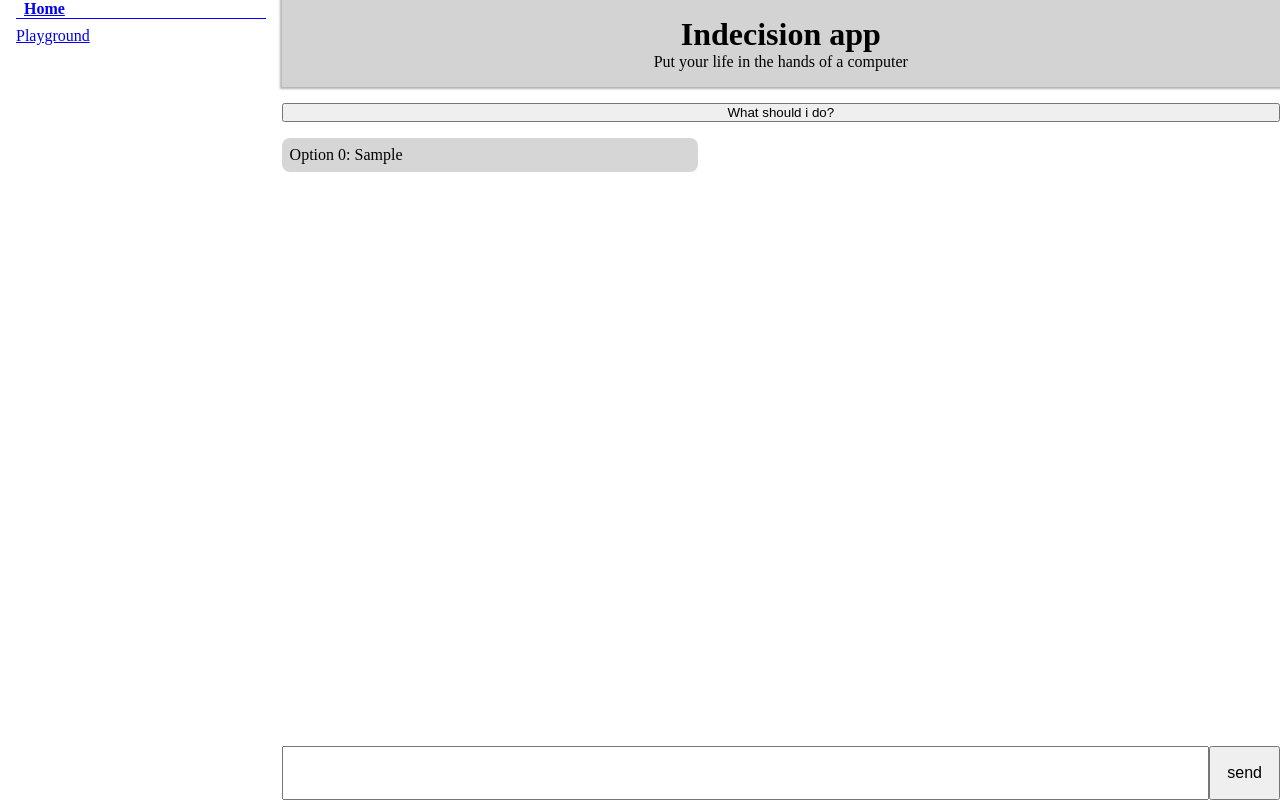
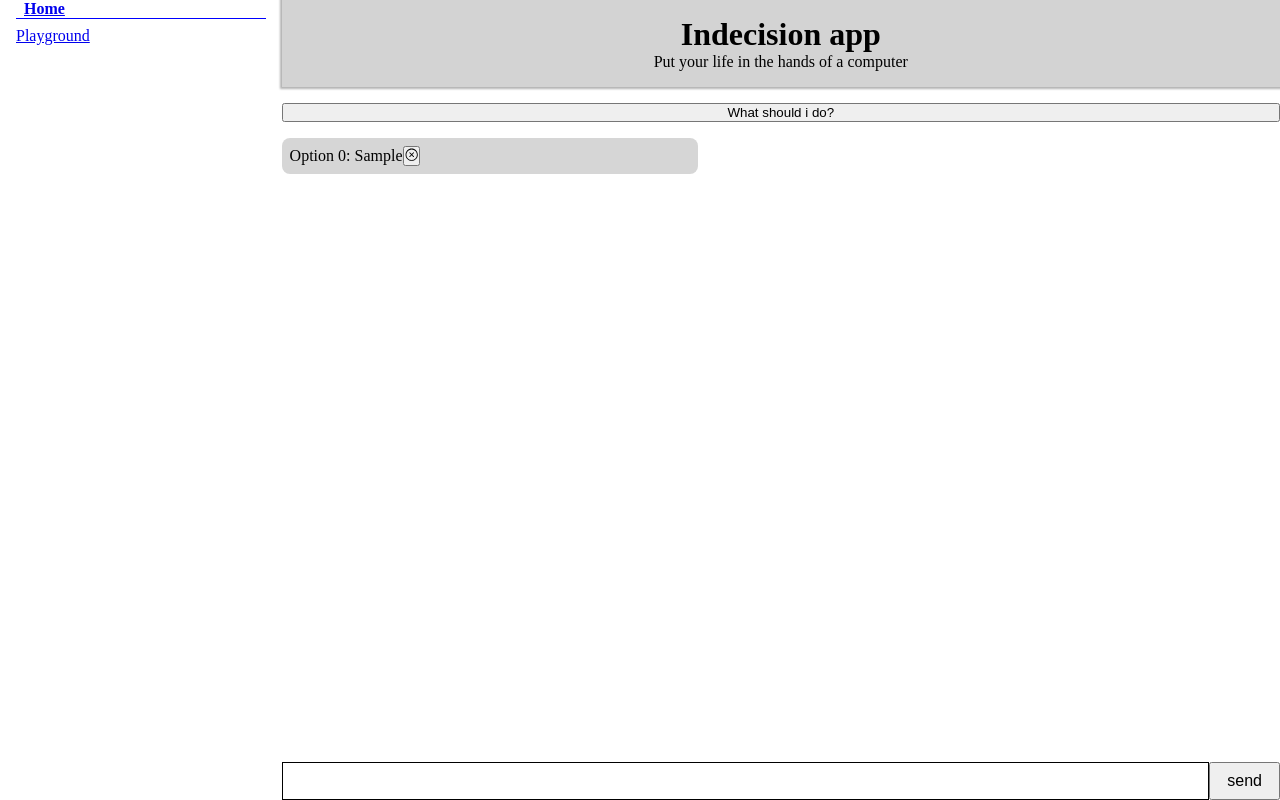
Before and after one commit to thelastofuslinco/complete-react, a React app in the folder indecision-app/: page / in a window 1280 px wide. Both pictures are taken after typing "Sample" into the empty fields and a click on the button "send". Built offline with nearby package versions, Linux system fonts and the light colour scheme.

Commit message:
section 6

```diff
--- a/indecision-app/src/components/Form/index.tsx
+++ b/indecision-app/src/components/Form/index.tsx
@@ -1,60 +1,47 @@
 import React from 'react'
+import { FormContainer } from './styles'
 
 interface State {
-  username: string
   loading: boolean
+  error: Error
 }
-
 interface Props {
-  onSubmit: (value: { username: string }) => Promise<void>
+  onSubmit: (value: string) => Promise<void>
 }
 
 class Form extends React.Component<Props, State> {
   constructor(props) {
     super(props)
-    this.handleSubmit = this.handleSubmit.bind(this)
 
     this.state = {
-      username: '',
-      loading: false
+      loading: false,
+      error: null
     }
   }
+  handleSubmit = (event) => {
+    event.preventDefault()
+    const { text } = event.target
+    this.setState((prevState) => ({ ...prevState, loading: true }))
 
-  handleSubmit(event) {
-    event.preventDefault()
-    const { username } = event.target
-    this.setState((prevValue) => ({ ...prevValue, loading: true }))
-
-    this.props.onSubmit({ username: username.value }).finally(() => {
-      this.setState(() => ({ username: '', loading: false }))
-    })
+    this.props
+      .onSubmit(text.value.trim())
+      .then(() => {
+        text.value = ''
+        this.setState(() => ({ loading: false, error: null }))
+      })
+      .catch((error: Error) => this.setState(() => ({ loading: false, error })))
   }
 
   render(): React.ReactNode {
     return (
-      <div>
-        <form style={{ display: 'flex' }} onSubmit={this.handleSubmit}>
-          <input
-            style={{ padding: '1rem', flex: 1, fontSize: '1rem' }}
-            name="username"
-            value={this.state.username}
-            onChange={(event) =>
-              this.setState((prevValue) => ({
-                ...prevValue,
-                username: event.target.value
-              }))
-            }
-          />
-
-          <button
-            style={{ padding: '0.5rem 1rem', fontSize: '1rem' }}
-            disabled={this.state.loading}
-            type="submit"
-          >
-            send
-          </button>
-        </form>
-      </div>
+      <FormContainer
+        onSubmit={this.handleSubmit}
+        $error={!!this.state.error?.message}
+      >
+        {this.state.error?.message && <span>{this.state.error?.message}</span>}
+        <input name="text" />
+        <button type="submit">send</button>
+      </FormContainer>
     )
   }
 }
--- a/indecision-app/src/components/Form/styles.ts
+++ b/indecision-app/src/components/Form/styles.ts
@@ -0,0 +1,26 @@
+import styled from 'styled-components'
+
+export const FormContainer = styled.form<{ $error: boolean }>`
+  display: flex;
+  position: relative;
+
+  span {
+    position: absolute;
+    bottom: 100%;
+    opacity: 0.5;
+    color: red;
+  }
+
+  input {
+    padding: 0.5rem 1rem;
+    flex: 1;
+    font-size: 1rem;
+    border: 1px solid ${({ $error }) => ($error ? 'red' : 'black')};
+    outline: none;
+  }
+
+  button {
+    padding: 0.5rem 1rem;
+    font-size: 1rem;
+  }
+`
--- /dev/null
+++ b/indecision-app/src/components/OptionItem/index.tsx
@@ -0,0 +1,48 @@
+import React from 'react'
+import { OptionItemContainer } from './styles'
+import { GoSync, GoXCircle } from 'react-icons/go'
+
+interface State {
+  loading: boolean
+}
+
+interface Props {
+  option: string
+  index: number
+  value: number
+  onDelete: (value: string) => Promise<void>
+}
+
+class OptionItem extends React.Component<Props, State> {
+  constructor(props) {
+    super(props)
+    this.handleDelete = this.handleDelete.bind(this)
+
+    this.state = {
+      loading: false
+    }
+  }
+
+  handleDelete = (option) => {
+    this.setState(() => ({ loading: true }))
+    this.props.onDelete(option).finally(() => {
+      this.setState(() => ({ loading: false }))
+    })
+  }
+
+  render(): React.ReactNode {
+    return (
+      <OptionItemContainer $index={this.props.index} $value={this.props.value}>
+        Option {this.props.index}: {this.props.option}
+        <button
+          onClick={() => this.handleDelete(this.props.option)}
+          disabled={this.state.loading}
+        >
+          {this.state.loading ? <GoSync className="icon" /> : <GoXCircle />}
+        </button>
+      </OptionItemContainer>
+    )
+  }
+}
+
+export default OptionItem
--- /dev/null
+++ b/indecision-app/src/components/OptionItem/styles.tsx
@@ -0,0 +1,26 @@
+import styled from 'styled-components'
+
+export const OptionItemContainer = styled.span<{
+  $value: number
+  $index: number
+}>`
+  padding: 0.5rem;
+  background-color: ${({ $value, $index }) =>
+    $value === $index ? '#b3b3b3' : '#d6d6d6'};
+  border-radius: 0.5rem;
+  max-width: 400px;
+  color: ${({ $value, $index }) => $value === $index && 'blue'};
+
+  .icon {
+    animation: rotating 1s linear infinite;
+  }
+
+  @keyframes rotating {
+    to {
+      transform: rotate(0deg);
+    }
+    from {
+      transform: rotate(360deg);
+    }
+  }
+`
--- a/indecision-app/src/components/Options/index.tsx
+++ b/indecision-app/src/components/Options/index.tsx
@@ -1,17 +1,26 @@
-import { OptionItem, OptionsContainer } from './styles'
+import { OptionsContainer } from './styles'
+import OptionItem from '../OptionItem'
 
+interface State {
+  loading: boolean
+}
 interface Props {
   options: Array<string>
   value: number
+  onDelete: (value: string) => Promise<void>
 }
 
-const Options = ({ options, value }: Props) => {
+const Options = ({ options, value, onDelete }: Props) => {
   return (
     <OptionsContainer>
       {options.map((option, index) => (
-        <OptionItem key={option + index} $index={index} $value={value}>
-          Option {index}: {option}
-        </OptionItem>
+        <OptionItem
+          key={option + index}
+          option={option}
+          index={index}
+          value={value}
+          onDelete={onDelete}
+        />
       ))}
     </OptionsContainer>
   )
--- a/indecision-app/src/components/Options/styles.ts
+++ b/indecision-app/src/components/Options/styles.ts
@@ -7,12 +7,3 @@ export const OptionsContainer = styled.div`
   overflow: auto;
   flex: 1;
 `
-
-export const OptionItem = styled.span<{ $value: number; $index: number }>`
-  padding: 0.5rem;
-  background-color: ${({ $value, $index }) =>
-    $value === $index ? '#b3b3b3' : '#d6d6d6'};
-  border-radius: 0.5rem;
-  max-width: 400px;
-  color: ${({ $value, $index }) => $value === $index && 'blue'};
-`
--- a/indecision-app/src/components/Sidebar/style.ts
+++ b/indecision-app/src/components/Sidebar/style.ts
@@ -1,6 +1,6 @@
 import styled from 'styled-components'
 
-export const SidebarContainer = styled.div`
+export const SidebarContainer = styled.section`
   position: sticky;
   top: 0;
   display: flex;
--- a/indecision-app/src/pages/Home/index.tsx
+++ b/indecision-app/src/pages/Home/index.tsx
@@ -15,6 +15,7 @@ class Home extends React.Component<Props, State> {
   constructor(props) {
     super(props)
     this.handleMakeDecision = this.handleMakeDecision.bind(this)
+    this.handleAddOption = this.handleAddOption.bind(this)
 
     this.state = {
       options: [],
@@ -31,6 +32,34 @@ class Home extends React.Component<Props, State> {
     }))
   }
 
+  async handleDeleteOption(option) {
+    const response = await new Promise<{
+      username: string
+    }>((resolve) =>
+      setTimeout(() => {
+        resolve(option)
+      }, 1500)
+    )
+
+    console.log(response)
+  }
+
+  async handleAddOption(value: string) {
+    const response = await new Promise<string>((resolve, reject) =>
+      setTimeout(() => {
+        if (value === '') {
+          reject(new Error('Write some message'))
+        }
+        resolve(value)
+      })
+    )
+
+    this.setState((prevValue) => ({
+      ...prevValue,
+      options: [...prevValue.options, response]
+    }))
+  }
+
   render() {
     return (
       <HomeContainer>
@@ -44,27 +73,12 @@ class Home extends React.Component<Props, State> {
         >
           What should i do?
         </button>
-
         <Options
+          onDelete={this.handleDeleteOption}
           value={this.state.selectedOption}
           options={this.state.options}
         />
-        <Form
-          onSubmit={async (value) => {
-            const response = await new Promise<{
-              username: string
-            }>((resolve) =>
-              setTimeout(() => {
-                resolve(value)
-              })
-            )
-
-            this.setState((prevValue) => ({
-              ...prevValue,
-              options: [...prevValue.options, response.username]
-            }))
-          }}
-        />
+        <Form onSubmit={this.handleAddOption} />
       </HomeContainer>
     )
   }
```
